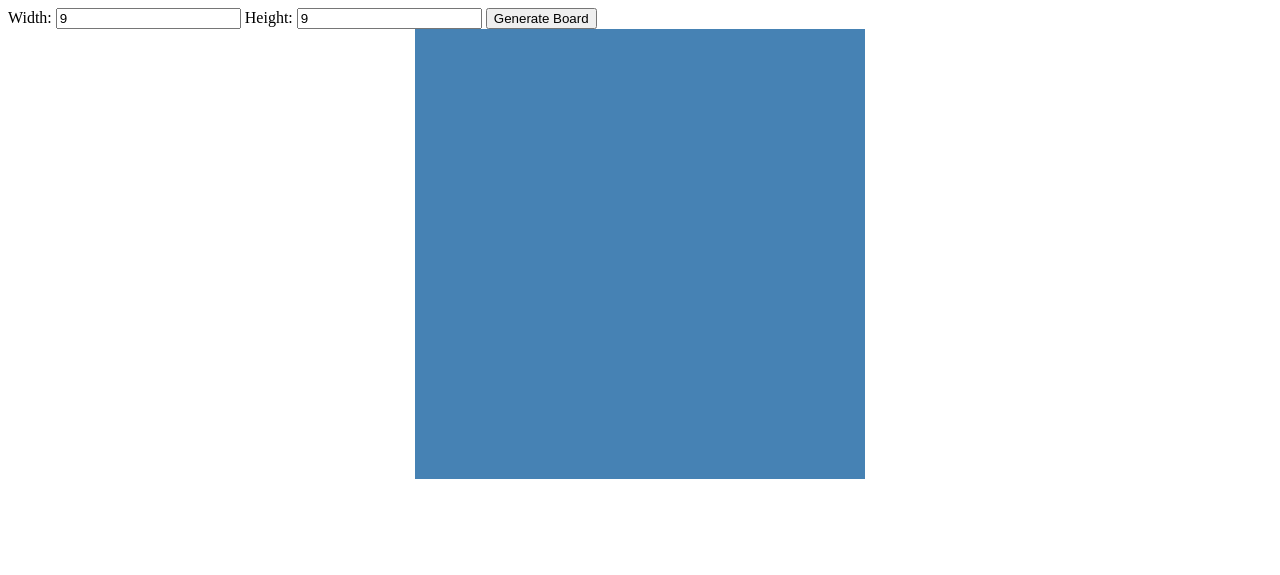
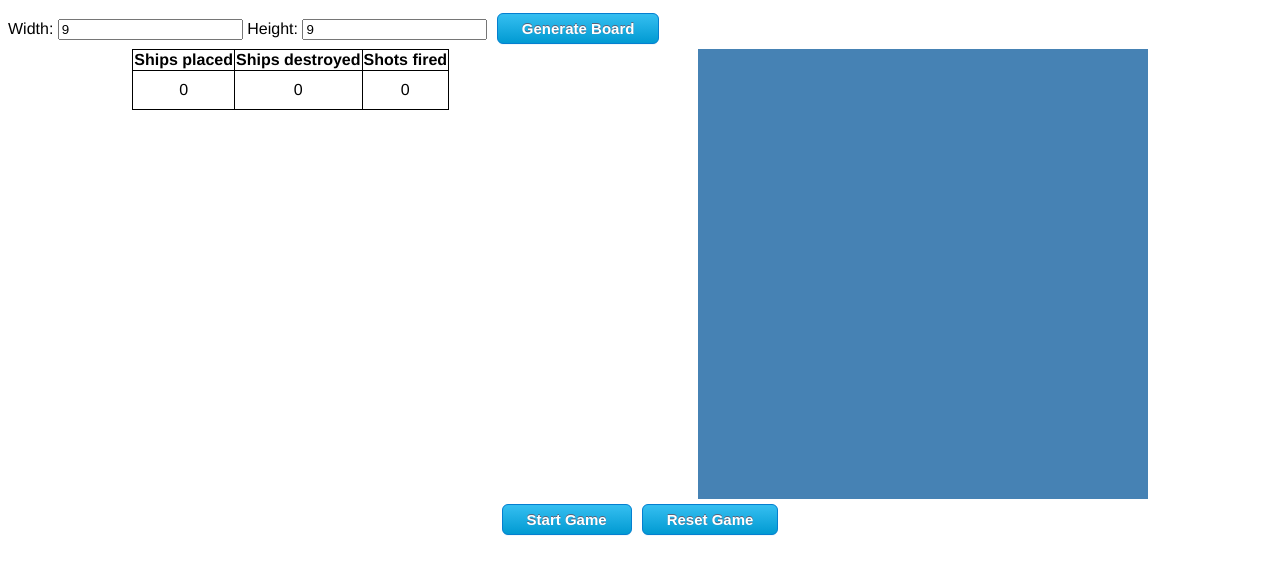
Before and after one commit to arvidklint/internetprogrammering_DD2390, a PHP site: page / in a window 1280 px wide. Shown: the top 575 px of the page. Run offline with PHP 8.4, Linux system fonts and the light colour scheme.

Commit message:
Lab3, typ klar?

```diff
--- a/Lab3/css/battleShip.css
+++ b/Lab3/css/battleShip.css
@@ -1,4 +1,26 @@
+body{
+	font-family: Helvetica;
+}
+#boardContainer{
+	display: flex;
+	justify-content: space-around;
+}
 
+#playingBoardContainer{
+	position: relative;
+}
+
+#winningOverlay{
+	display: none;
+	background-color: rgba(0,0,0,0.6);
+	position: absolute;
+	top:0%;
+}
+
+#winningText{
+	color: white;
+	text-align: center;
+}
 
 .boardRow{
 	display: flex;
@@ -11,3 +33,63 @@
 	background-color: steelblue;
 	/*margin: 2px;*/
 }
+
+#startButtonContainer{
+	text-align: center;
+}
+
+table{
+	border-collapse: collapse;
+}
+
+table, th, td{
+	border: 1px solid black;
+	text-align: center;
+}
+
+td{
+	padding: 10px;
+}
+
+button{
+	-moz-box-shadow: 0px 1px 0px 0px #f0f7fa;
+	-webkit-box-shadow: 0px 1px 0px 0px #f0f7fa;
+	box-shadow: 0px 1px 0px 0px #f0f7fa;
+	background:-webkit-gradient(linear, left top, left bottom, color-stop(0.05, #33bdef), color-stop(1, #019ad2));
+	background:-moz-linear-gradient(top, #33bdef 5%, #019ad2 100%);
+	background:-webkit-linear-gradient(top, #33bdef 5%, #019ad2 100%);
+	background:-o-linear-gradient(top, #33bdef 5%, #019ad2 100%);
+	background:-ms-linear-gradient(top, #33bdef 5%, #019ad2 100%);
+	background:linear-gradient(to bottom, #33bdef 5%, #019ad2 100%);
+	filter:progid:DXImageTransform.Microsoft.gradient(startColorstr='#33bdef', endColorstr='#019ad2',GradientType=0);
+	background-color:#33bdef;
+	-moz-border-radius:6px;
+	-webkit-border-radius:6px;
+	border-radius:6px;
+	border:1px solid #057fd0;
+	display:inline-block;
+	cursor:pointer;
+	color:#ffffff;
+	font-family:Arial;
+	font-size:15px;
+	font-weight:bold;
+	padding:6px 24px;
+	text-decoration:none;
+	text-shadow:0px -1px 0px #5b6178;
+
+	margin: 5px;
+}
+button:hover {
+	background:-webkit-gradient(linear, left top, left bottom, color-stop(0.05, #019ad2), color-stop(1, #33bdef));
+	background:-moz-linear-gradient(top, #019ad2 5%, #33bdef 100%);
+	background:-webkit-linear-gradient(top, #019ad2 5%, #33bdef 100%);
+	background:-o-linear-gradient(top, #019ad2 5%, #33bdef 100%);
+	background:-ms-linear-gradient(top, #019ad2 5%, #33bdef 100%);
+	background:linear-gradient(to bottom, #019ad2 5%, #33bdef 100%);
+	filter:progid:DXImageTransform.Microsoft.gradient(startColorstr='#019ad2', endColorstr='#33bdef',GradientType=0);
+	background-color:#019ad2;
+}
+button:active {
+	position:relative;
+	top:1px;
+}
--- a/Lab3/index.html
+++ b/Lab3/index.html
@@ -9,7 +9,29 @@
 			Width: <input type="number" id="width" value="9"/> Height: <input type="number" id="height" value="9"/>
 			<button id="generateButton">Generate Board</button>
 		</div>
-		<div id="playingBoard"></div>
+		<div id="boardContainer">
+			<div id="scoreBoard">
+				<table>
+					<tr>
+						<th>Ships placed</th>
+						<th>Ships destroyed</th>
+						<th>Shots fired</th>
+					</tr>
+					<tr>
+						<td id="shipsPlaced"></td>
+						<td id="shipsDestroyed"></td>
+						<td id="shotsFired"></td>
+					</tr>
+				</table>
+			</div>
+			<div id="playingBoardContainer">
+				<div id="playingBoard"></div>
+				<div id="winningOverlay">
+					<div id="winningText"><h1>Game is over!</h1></div>
+				</div>
+			</div>
+		</div>
+		<div id="startButtonContainer"><button id="startGameButton">Start Game</button><button id="resetGameButton">Reset Game</button></div>
 		<script src="js/battleShip.js"></script>
 	</body>
 </html>
--- a/Lab3/js/battleShip.js
+++ b/Lab3/js/battleShip.js
@@ -1,8 +1,11 @@
+/*jslint node: true */
+/*jslint browser:true */
 "use strict";
 
 var mode = 0; // 0 == prepare game | 1 == shoot ship | etc..
 
 var unplacedShips = [2,3,3,4,5];
+var destroyedShips = [];
 var defaultColor = "steelblue";
 var highlightColor = "green";
 var shipColor = "brown";
@@ -10,8 +13,11 @@ var vertical = false;
 var shipObjects = [];
 var width;
 var height;
+var totalShotsFired = 0;
+var gameWon = false;
 
 function generateGrid(){
+	updateScoreBoardView();
 	width = document.getElementById("width").value;
 	height = document.getElementById("height").value;
 	var playingBoard = document.getElementById("playingBoard");
@@ -34,7 +40,7 @@ function generateGrid(){
 				var yPos = y;
 				return function() {
 					drawShip(highlightColor, unplacedShips[0], xPos, yPos);
-				}
+				};
 			})();
 
 			gridDiv.onmouseout = (function(){
@@ -42,28 +48,27 @@ function generateGrid(){
 				var yPos = y;
 				return function() {
 					drawShip(defaultColor, unplacedShips[0], xPos, yPos);
-				}
+				};
 			})();
 
 			gridDiv.onclick = (function(){
 				var xPos = x;
 				var yPos = y;
 				return function() {
-					placeShip(unplacedShips[0], xPos, yPos);
-				}
+					if( document.getElementById(xPos + "_" + yPos).className.indexOf("shipPiece") <= -1){
+						placeShip(unplacedShips[0], xPos, yPos);
+					}
+				};
 			})();
-
 
 			row.appendChild(gridDiv);
 		}
 
 		playingBoard.appendChild(row);
 	}
-}
-
-var generateButton = document.getElementById("generateButton");
-generateButton.onclick = function(){
-	generateGrid();
+	var winningOverlay = document.getElementById("winningOverlay");
+	winningOverlay.style.width = playingBoard.offsetWidth + "px";
+	winningOverlay.style.height = playingBoard.offsetHeight + "px";
 }
 
 function drawShip(_color, _length, _xPos, _yPos){ // rotation
@@ -88,12 +93,13 @@ function drawShip(_color, _length, _xPos, _yPos){ // rotation
 }
 
 function placeShip(_length, _xPos, _yPos){
-	if(mode === 0){
-		var shipObject = {"length" : _length, "xPos" : _xPos, "yPos" : _yPos, "vertical" : vertical };
+	if(mode === 0 && unplacedShips.length !== 0 ){
+		var shipObject = {"length" : _length, "xPos" : _xPos, "yPos" : _yPos, "vertical" : vertical, "hits" : 0, "destroyed" : false };
 		var tempShipPieces = [];
 		var spotAvailable = true;
 		shipObjects.push(shipObject);
 		unplacedShips.shift();
+		updateScoreBoardView();
 
 		for( var i = 0; i<_length; i++){
 			var nextPiece = document.getElementById(_xPos + (vertical ? 0 : i) + "_" + (_yPos + (vertical ? i : 0)));
@@ -107,31 +113,153 @@ function placeShip(_length, _xPos, _yPos){
 			if(spotAvailable){
 				tempShipPieces[index].className += " shipPiece";
 				tempShipPieces[index].style.backgroundColor = shipColor;
+
+				tempShipPieces[index].ondblclick = function(){
+					removeShip(_length, _xPos, _yPos);
+				};
 			}
 		}
 		if(unplacedShips.length === 0){
-			mode = 1;
+			console.log("All ships have been placed");
+			console.log(shipObjects);
+			// mode = 1;
 		}
 	}
+}
+
+function removeShip(_length, _xPos, _yPos){
+	if(mode === 0){
+		for(var j = 0; j < shipObjects.length; j++){
+			if( (shipObjects[j].xPos === _xPos) && (shipObjects[j].yPos === _yPos) && (shipObjects[j].length !== undefined) ){
+				var orientation = shipObjects[j].vertical;
+				shipObjects.splice(j, 1);
+				console.log(shipObjects);
+			}
+		}
+
+		for( var i = 0; i<_length; i++ ){
+			var nextPiece = document.getElementById(_xPos + (orientation ? 0 : i) + "_" + (_yPos + (orientation ? i : 0)));
+			nextPiece.className = nextPiece.className.replace(/\bshipPiece\b/, '');
+			nextPiece.style.backgroundColor = defaultColor;
+		}
+
+		unplacedShips.push(_length);
+		updateScoreBoardView();
+	}
+}
+
+function hideShips(){
+	for( var y = 0; y < height; y++ ){
+		for( var x = 0; x < width; x++ ){
+			var gridDiv = document.getElementById(x + "_" + y);
+			gridDiv.style.backgroundColor = defaultColor;
+
+			gridDiv.onclick = (function(){
+				var xPos = x;
+				var yPos = y;
+				return function() {
+					if(gameWon === false){
+						totalShotsFired++;
+						updateScoreBoardView();
+					}
+					if(this.className.indexOf("shipPiece") > -1){
+						this.style.backgroundColor = 'yellow';
+						checkHit(xPos, yPos);
+						if(destroyedShips.length === shipObjects.length){
+							gameWon = true;
+							document.getElementById("winningOverlay").style.display = "block";
+						}
+					}
+					else{
+						this.style.backgroundColor = "red";
+					}
+				};
+			})();
+		}
+	}
+}
+
+function checkHit(_xPos, _yPos){
+	console.log(_xPos + '_' + _yPos);
+	for(var i = 0; i < shipObjects.length; i ++){
+		var ship = shipObjects[i];
+		for(var j = 0; j < ship.length; j++){
+			if( ship.xPos + (ship.vertical ? 0 : j) === _xPos && ship.yPos + (ship.vertical ? j : 0) === _yPos){
+				ship.hits ++;
+				if(ship.hits === ship.length){
+					ship.destroyed = true;
+					for(var k = 0; k < ship.length; k++ ){
+						var nextPiece = document.getElementById(ship.xPos + (ship.vertical ? 0 : k) + "_" + (ship.yPos + (ship.vertical ? k : 0)));
+						nextPiece.style.backgroundColor = "green";
+					}
+					destroyedShips.push(ship);
+					console.log("ship has been destroyed!");
+				}
+				console.log("Hits on ship: " + ship.hits);
+			}
+		}
+	}
+}
+
+function updateScoreBoardView(){
+	document.getElementById("shipsPlaced").innerHTML = shipObjects.length;
+	document.getElementById("shipsDestroyed").innerHTML = destroyedShips.length;
+	document.getElementById("shotsFired").innerHTML = totalShotsFired;
 }
 
 function changeMode(_modeNumber){
 	mode = _modeNumber;
 }
 
+function resetGame(){
+	document.getElementById("winningOverlay").style.display = "none";
+	unplacedShips = [2,3,3,4,5];
+	destroyedShips = [];
+	defaultColor = "steelblue";
+	highlightColor = "green";
+	shipColor = "brown";
+	vertical = false;
+	shipObjects = [];
+	totalShotsFired = 0;
+	gameWon = false;
+	console.log("Changing mode to '0'. Reseting game.")
+	changeMode(0);
+	generateGrid();
+}
+
 document.onkeydown = function(e){
-	if( e.keyCode === 82 ){
+	if( e.keyCode === 82 ){	// keypress on 'R'.
 		vertical = !vertical;
 		for( var y = 0; y < height; y++ ){
 			for( var x = 0; x < width; x++ ){
-				var piece = document.getElementById(x + "_" + y)
+				var piece = document.getElementById(x + "_" + y);
 				if( piece.className.indexOf("shipPiece") <= -1){
 					piece.style.backgroundColor = defaultColor;
 				}
 			}
 		}
 	}
-}
+};
+
+var generateButton = document.getElementById("generateButton");
+generateButton.onclick = function(){
+	resetGame();
+	generateGrid();
+};
+
+var startGameButton = document.getElementById("startGameButton");
+startGameButton.onclick = function(){
+	console.log("Changing mode to '1'. Starting game.");
+	changeMode(1);
+	updateScoreBoardView();
+	console.log("Hiding Ships.");
+	hideShips();
+};
+
+var resetGameButton = document.getElementById("resetGameButton");
+resetGameButton.onclick = function(){
+	resetGame();
+};
 
 
 generateGrid();
```
